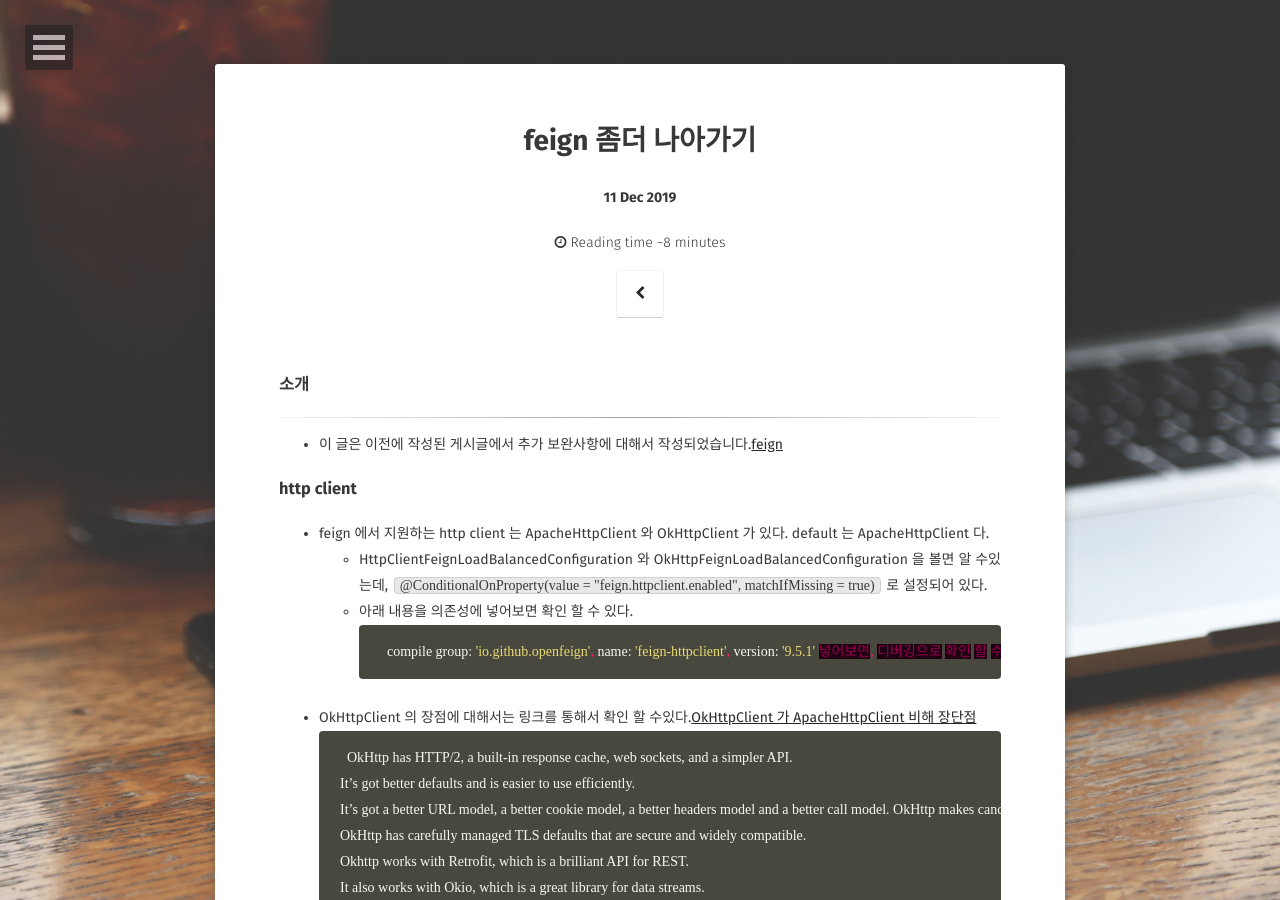
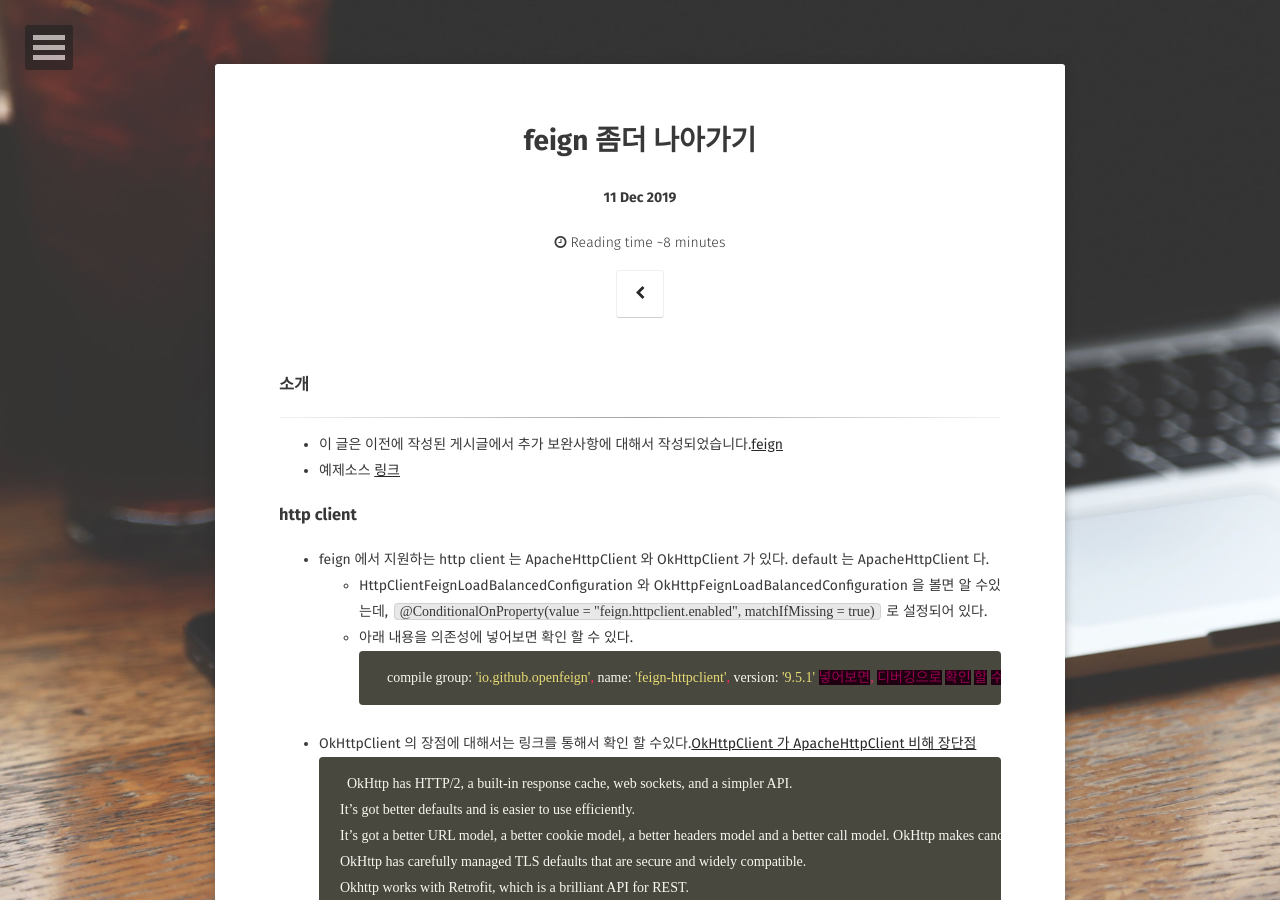
Before and after one commit to mayaul/mayaul.github.io, a Jekyll site: the page built from _posts/2019-12-12-feign2.md, in a window 1280 px wide and 900 px high. Built offline with Jekyll 4.4.1, drawn with Linux system fonts in a browser that asks for light colours; some web fonts are replaced; comment, search, counter and statistics services are not loaded.

Commit message:
add example source

```diff
--- a/_posts/2019-12-12-feign2.md
+++ b/_posts/2019-12-12-feign2.md
@@ -11,6 +11,7 @@ tag:
 <hr/>
 
 * 이 글은 이전에 작성된 게시글에서 추가 보완사항에 대해서 작성되었습니다.[feign](https://mayaul.github.io/feign)
+* 예제소스 [링크](https://github.com/mayaul/feign-apply-experience-2nd-sample)
 
 ### http client
 * feign 에서 지원하는 http client 는 ApacheHttpClient 와 OkHttpClient 가 있다.  default 는 ApacheHttpClient 다.
```
